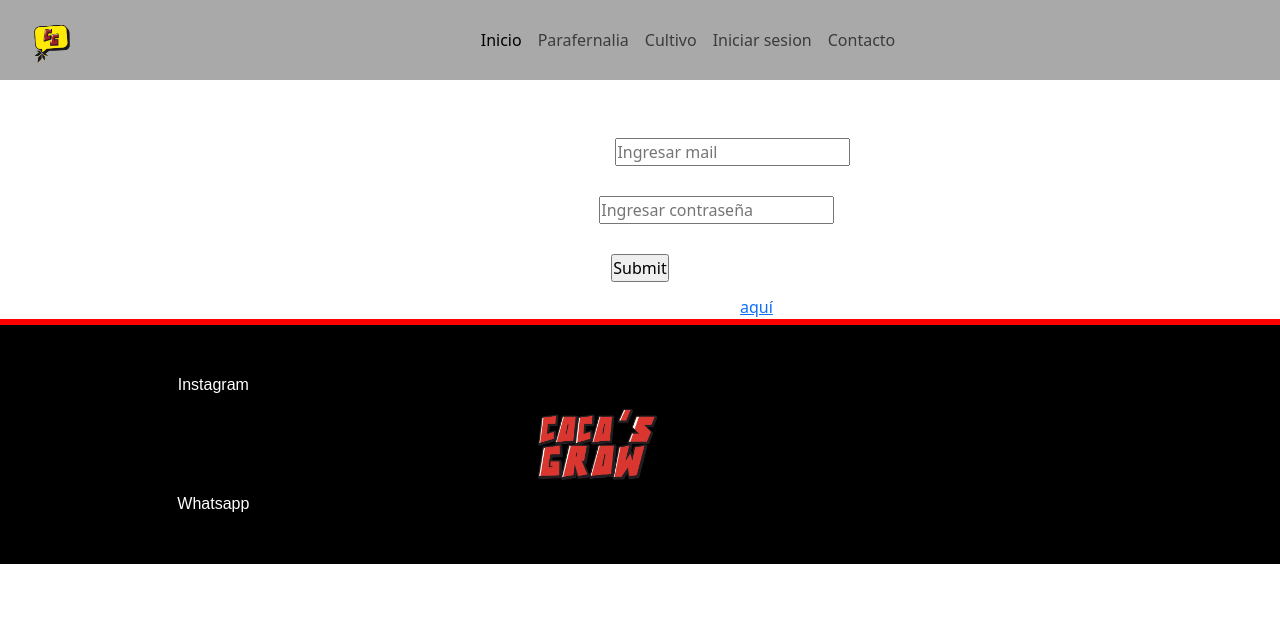
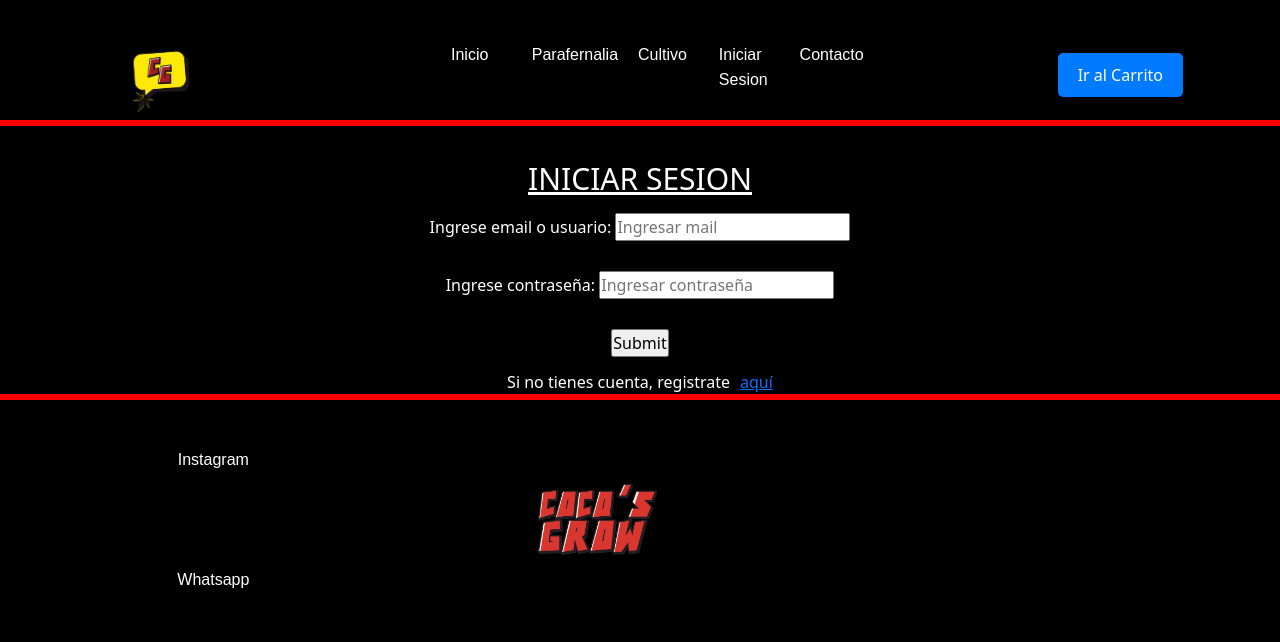
Before and after one commit to tomas-vasconcelo/coderhouse1, a website: page pages/sesion.html in a window 1280 px wide. Drawn offline with nearby package versions, Linux system fonts and the light colour scheme.

Commit message:
Deshice cambios en el header

```diff
--- a/SCSS/base/header.scss
+++ b/SCSS/base/header.scss
@@ -1,9 +1,76 @@
-#navBar {
-    background-color: darkgray;
 
-    z-index: 100;
-    height: 80px;
+header{
+    margin: 30px 0px;
+    display: flex;
+    justify-content: space-around;
+    border-bottom: 6px solid rgb(255, 0, 0);
+    color: white;
+    align-items: center;
+    width: 100%  !important;
+
 }
-.navbar__logo {
-    width: 80px;
+
+
+header nav ul{
+    list-style-type: none;
+    display: flex;
+    gap: 20px;
 }
+
+
+.item-nav {
+    color: white;
+    font-family: Arial, Helvetica, sans-serif;
+    text-decoration: none;
+    color: inherit;
+}
+
+header nav ul li a:hover{
+    color: red;
+}
+
+.menu{
+    display: flex;
+    flex-wrap: wrap;
+    justify-content: space-around;
+    gap: 15px;
+
+}
+.menu li {
+    flex: 1; /* Para que los elementos se distribuyan uniformemente */
+}
+.menu-2{
+    grid-area: menu-2;
+    display: flex;
+    justify-content: end;
+}
+
+.menu-foto{
+    display: flex;
+    width: 128px;
+}
+
+
+.iniciar-sesion{
+    display: flex;
+    align-items: center;
+}
+
+.carrito {
+    text-align: center;
+}
+
+.boton-carrito {
+    background-color: #007bff; /* Color azul */
+    color: white; /* Color del texto */
+    border: none; /* Sin borde */
+    padding: 10px 20px; /* Espaciado interno */
+    font-size: 16px; /* Tamaño de la fuente */
+    cursor: pointer; /* Cambiar cursor al pasar el ratón */
+    border-radius: 5px; /* Bordes redondeados */
+    transition: background-color 0.3s; /* Animación de color */
+}
+
+.boton-carrito:hover {
+    background-color: #0056b3; /* Color azul más oscuro al pasar el mouse */
+}
--- a/pages/sesion.html
+++ b/pages/sesion.html
@@ -4,31 +4,39 @@
     <meta charset="UTF-8">
     <meta name="viewport" content="width=device-width, initial-scale=1.0">
     <title>Cocos Growshop | Iniciar Sesion</title>
+    <link href="https://cdn.jsdelivr.net/npm/bootstrap@5.3.3/dist/css/bootstrap.min.css" rel="stylesheet" integrity="sha384-QWTKZyjpPEjISv5WaRU9OFeRpok6YctnYmDr5pNlyT2bRjXh0JMhjY6hW+ALEwIH" crossorigin="anonymous">
     <link rel="stylesheet" href="../css/style.css">
-    <link href="https://cdn.jsdelivr.net/npm/bootstrap@5.3.3/dist/css/bootstrap.min.css" rel="stylesheet" integrity="sha384-QWTKZyjpPEjISv5WaRU9OFeRpok6YctnYmDr5pNlyT2bRjXh0JMhjY6hW+ALEwIH" crossorigin="anonymous">
     <link rel="shortcut icon" href="../images/LOGO_IG.jpg">
 </head>
 <body>
 
     <!--  HEADER  -->
     <header class="menu-container">
-        <nav id="navBar" class="navbar navbar-expand-lg w-100">
-            <div class="container-fluid">
-                <a class="navbar-brand" href="#"><img class="navbar__logo" src="../images/Logo_chat.png" alt=""></a>
-                <button class="navbar-toggler" type="button" data-bs-toggle="collapse" data-bs-target="#navbarNavAltMarkup" aria-controls="navbarNavAltMarkup" aria-expanded="false" aria-label="Toggle navigation">
-                <span class="navbar-toggler-icon"></span>
-                </button>
-                <div class="collapse navbar-collapse justify-content-center" id="navbarNavAltMarkup">
-                    <div class="navbar-nav">
-                        <a class="nav-link active" aria-current="page" href="../index.html">Inicio</a>
-                        <a class="nav-link" href="parafernalia.html">Parafernalia</a>
-                        <a class="nav-link" href="cultivo.html">Cultivo</a>
-                        <a class="nav-link" href="sesion.html">Iniciar sesion</a>
-                        <a class="nav-link" href="contacto.html">Contacto</a>
-                    </div>
-                </div>
-            </div>
+        <div>
+            <img src="../images/Logo_chat.png" alt="" class="menu-foto">
+        </div>
+        <nav class="menu">
+            <ul>
+                <li><a href="../index.html "class="item-nav">Inicio</a></li>
+                <li><a href="parafernalia.html"class="item-nav">Parafernalia</a></li>
+                <li><a href="cultivo.html"class="item-nav">Cultivo</a></li>
+                <li><a href="sesion.html"  class=" item-nav">Iniciar Sesion</a></li>
+                <li><a href="contacto.html"class="item-nav">Contacto</a></li>
+            </ul>
         </nav>
+        <div class="carrito">
+            <button class="boton-carrito" onclick="irAlCarrito()">
+                Ir al Carrito
+            </button>
+        </div>
+
+        <script>
+            function irAlCarrito() {
+                // Aquí puedes redirigir a la página del carrito
+                alert("Te llevaré a la página del carrito");
+                // window.location.href = 'ruta/a/tu/carrito.html'; // Descomenta y ajusta la ruta como sea necesario.
+            }
+        </script>
     </header>
 
 
```
Also changed, not shown: index.html (+27 -17 lines), pages/contacto.html (+27 -18 lines), pages/cultivo.html (+25 -17 lines), pages/parafernalia.html (+27 -17 lines), CSS/style.css, 1 other file.
